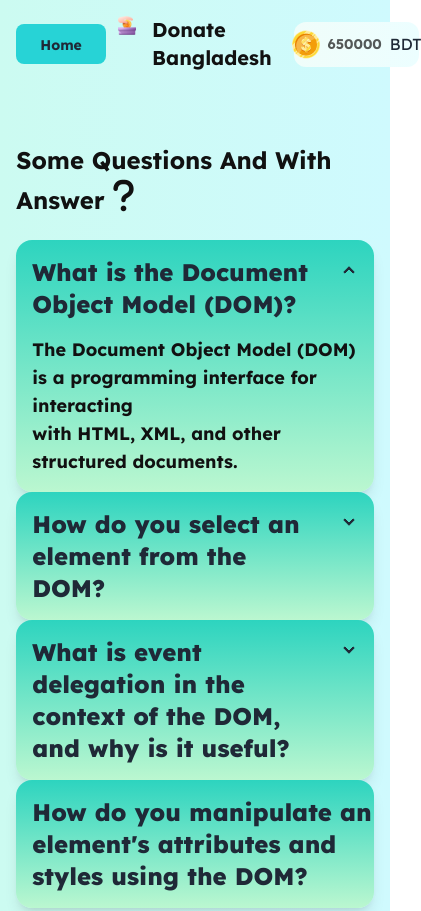
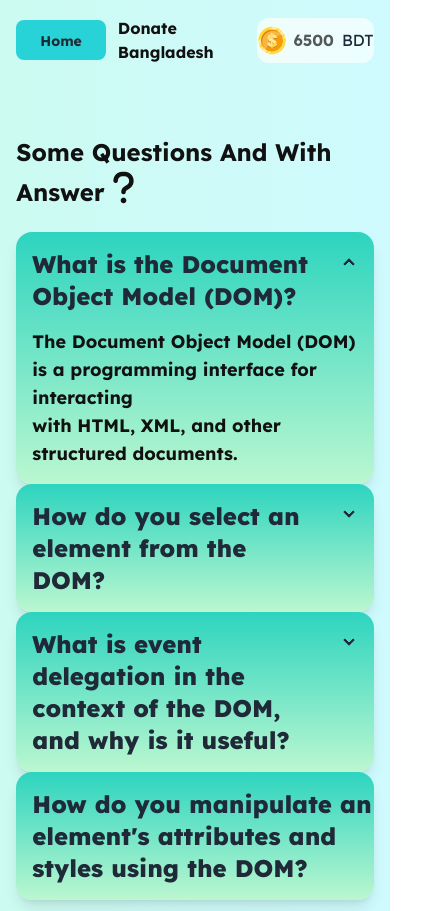
Before and after one commit to Anthic/assigment-five, a plain HTML site: page question.html in a window 390 px wide. Shown: the top 911 px of the page, 421 px wide, since content can reach past the window. Drawn offline with nearby package versions, Linux system fonts and the light colour scheme.

Commit message:
again correction part done

```diff
--- a/question.html
+++ b/question.html
@@ -44,14 +44,14 @@
                 <div class="py-2 px-6 bg-btnColor rounded-lg">
                   <a href="index.html" class="font-bold text-sm" >Home</a>
                 </div>
-                <div class="flex gap-4">
-                    <div class="w-7"><img src="./images/logo.png" alt=""></div>
-                    <p class="text-textColor text-xl font-bold">Donate Bangladesh</p>
+                <div class="lg:flex gap-4 lg:items-center lg:justify-center">
+                    <div class="lg:w-7 lg:block md:w-7  hidden"><img src="./images/logo.png" alt=""></div>
+                    <p class="text-textColor font-bold lg:text-xl md:text-lg">Donate Bangladesh</p>
                 </div>
                 <div class="flex justify-center items-center  gap-2 py-2 px-3 bg-gradient-to-r from-teal-50 to-cyan-50 rounded-xl ">
                   <img src="./images/coin.png" alt="">
 
-                  <span id="total-amount" class="text-anotherColor text-sm font-bold">650000</span>BDT
+                  <span id="total-amount" class="text-anotherColor lg:text-lg font-bold">6500</span>BDT
                 </div>
               </div>
         </div>
```
Also changed, not shown: index.html (+1 -1 lines).
